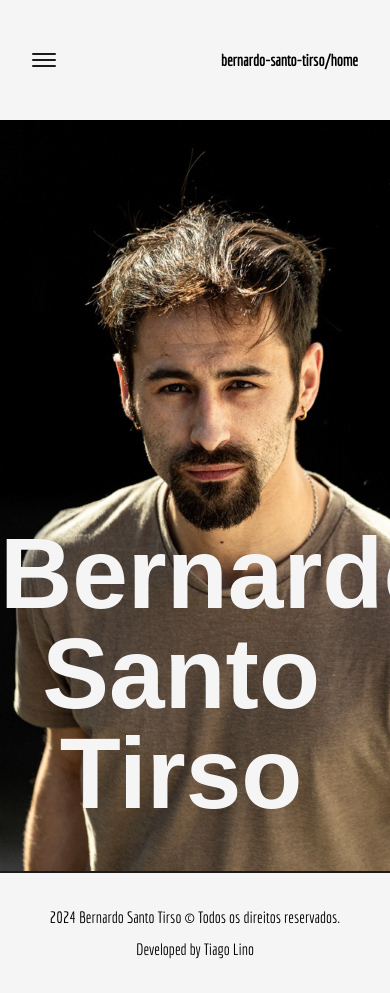
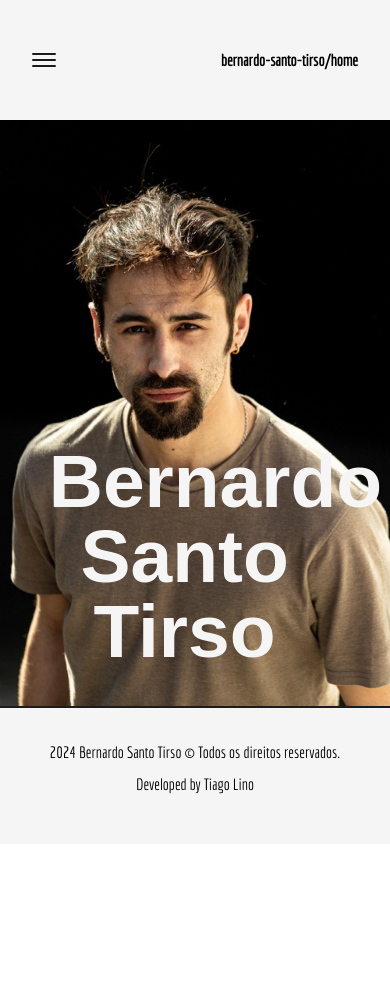
Before and after one commit to dopelyner/bernardo-santo-tirso, a Next.js app: page / in a window 390 px wide. After the commit the page ends 844 px from the top, so only its background shows below. Built offline with nearby package versions, Linux system fonts and the light colour scheme; a web font is replaced by a local one.

Commit message:
fix: small devices home screen

```diff
--- a/src/pages/index.js
+++ b/src/pages/index.js
@@ -1,5 +1,4 @@
 import { ArrowHorizontal } from '@/components/Icons'
-import Layout from '@/components/Layout'
 import TitleStickText from '@/components/TitleStickText'
 import TransitionEffect from '@/components/TransitionEffect'
 import { homeMedia } from '@/constants'
@@ -19,17 +18,17 @@ export default function Home() {
       <main className='text-dark dark:text-light'>
         <div className='relative w-full p-0'>
 
-          <div className='absolute right-0 -translate-x-6 pt-4 hidden sm:flex z-50'>
+          <div className='absolute right-0 -translate-x-6 pt-4 hidden sm:flex z-6'>
             <ArrowHorizontal />
           </div>
 
-          <div className='w-full h-full flex bottom-0 sm:h-fit pb-12 bg-transparent/60 sm:bg-transparent dark:bg-transparent/50 absolute z-5'>
-            <TitleStickText title="Bernardo Santo Tirso" className='text-light' />
+          <div className='w-full h-full flex bottom-0 sm:h-fit bg-transparent/60 sm:bg-transparent dark:sm:bg-transparent dark:bg-transparent/50 absolute z-5'>
+            <TitleStickText title="Bernardo Santo Tirso" className='text-light sm:scale-75' />
           </div>
 
           <div className='w-full h-auto flex items-center justify-center sm:justify-start gap-10 overflow-x-hidden sm:overflow-x-auto'>
             {homeMedia.map((item, index) => (
-              <div key={"image-" + index} className='flex-shrink-0'>
+              <div key={"image-" + index} className='flex-shrink-0 w-fit sm:w-screen'>
                 <Image
                   priority
                   src={item.src}
```
